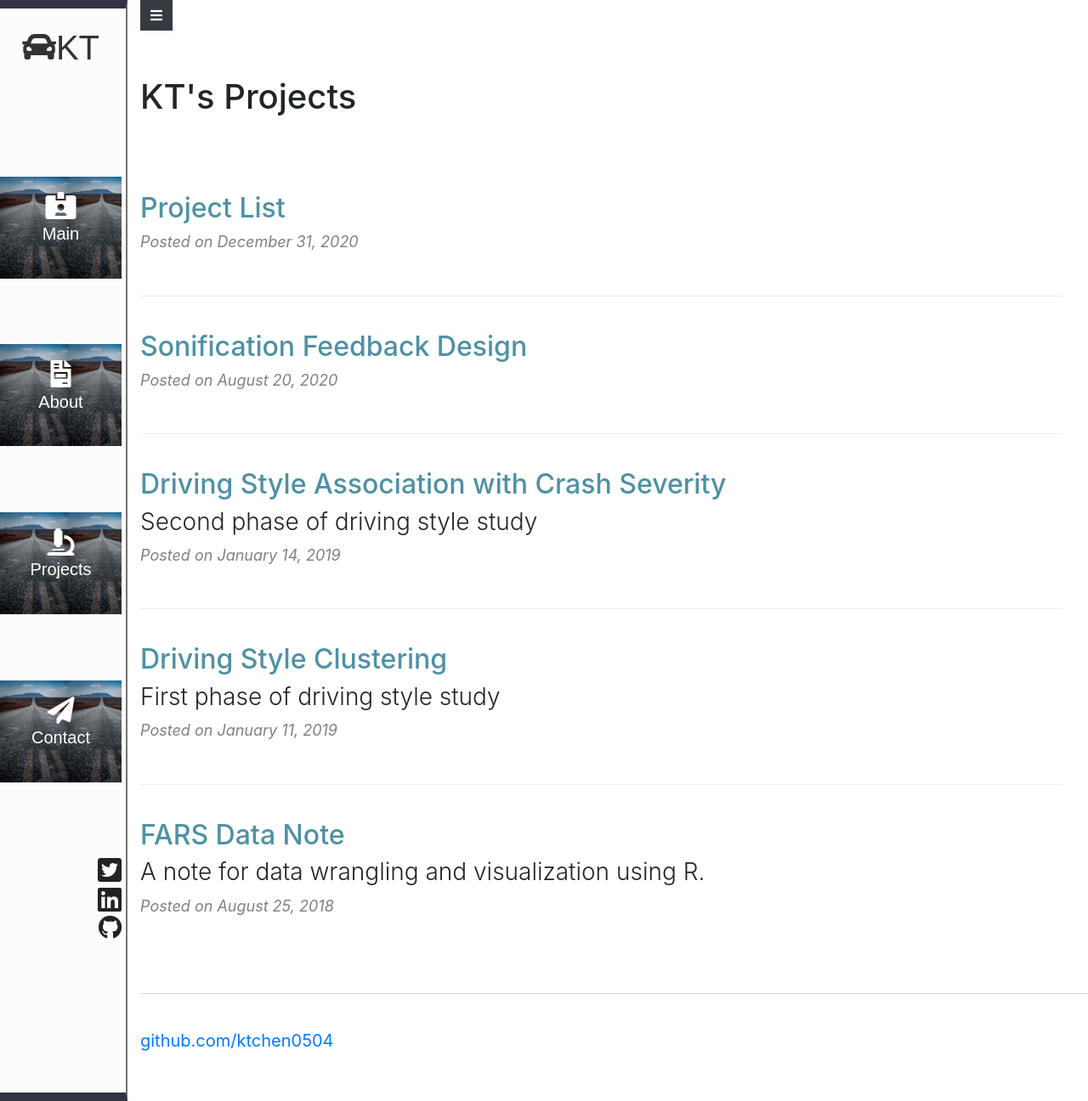
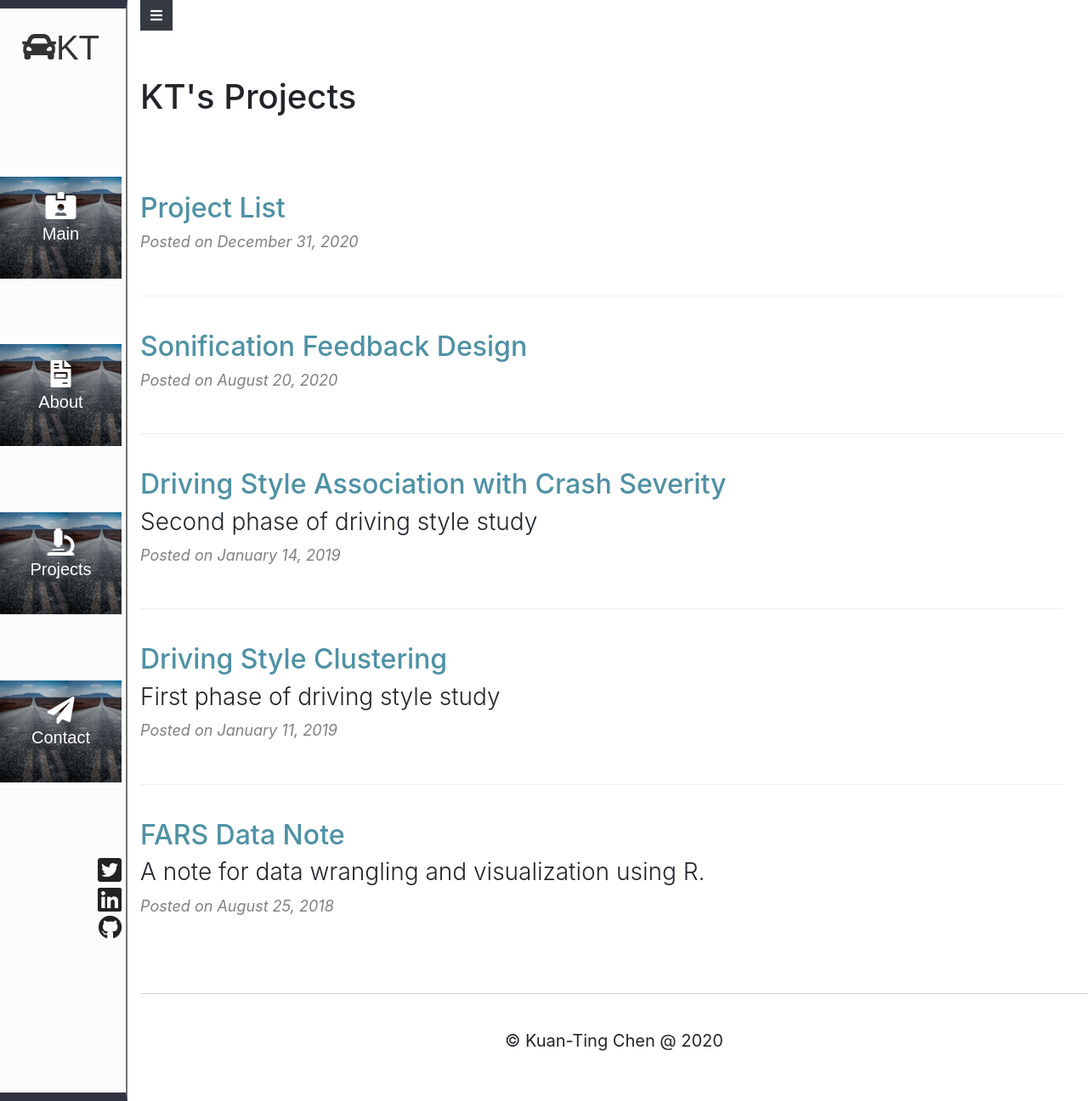
Before and after one commit to ktchen0504/ktchen0504.github.io, a Jekyll site: the page built from blog/index.html, in a window 1280 px wide and 1296 px high. Shown: the whole window at 85% size. Built offline with Jekyll 4.4.1, drawn with Linux system fonts in a browser that asks for light colours; nearby versions of some CDN libraries.

Commit message:
update footer

```diff
--- a/_layouts/blogcontent.html
+++ b/_layouts/blogcontent.html
@@ -58,7 +58,7 @@
 				</div>
 				<div class = "blog-footer">
 					<ul>
-						<li> <a href="https://github.com/ktchen0504">github.com/ktchen0504</a>
+						<li> &copy Kuan-Ting Chen @ 2020
 						</li>
 					</ul>
 				</div>
--- a/_layouts/postcontent.html
+++ b/_layouts/postcontent.html
@@ -58,7 +58,7 @@
 				</div>
 				<div class = "blog-footer">
 					<ul>
-						<li> <a href="https://github.com/ktchen0504">github.com/ktchen0504</a>
+						<li> &copy Kuan-Ting Chen @ 2020
 						</li>
 					</ul>
 				</div>
--- a/css/blog.css
+++ b/css/blog.css
@@ -63,6 +63,8 @@
   max-width: 1140px;
   margin:auto;
   padding:40px 0;
+  display: flex;
+  justify-content: center;
 }
 .blog-footer ul {
   list-style-type: none;
```
Also changed, not shown: css/post.css (+6 -4 lines).
